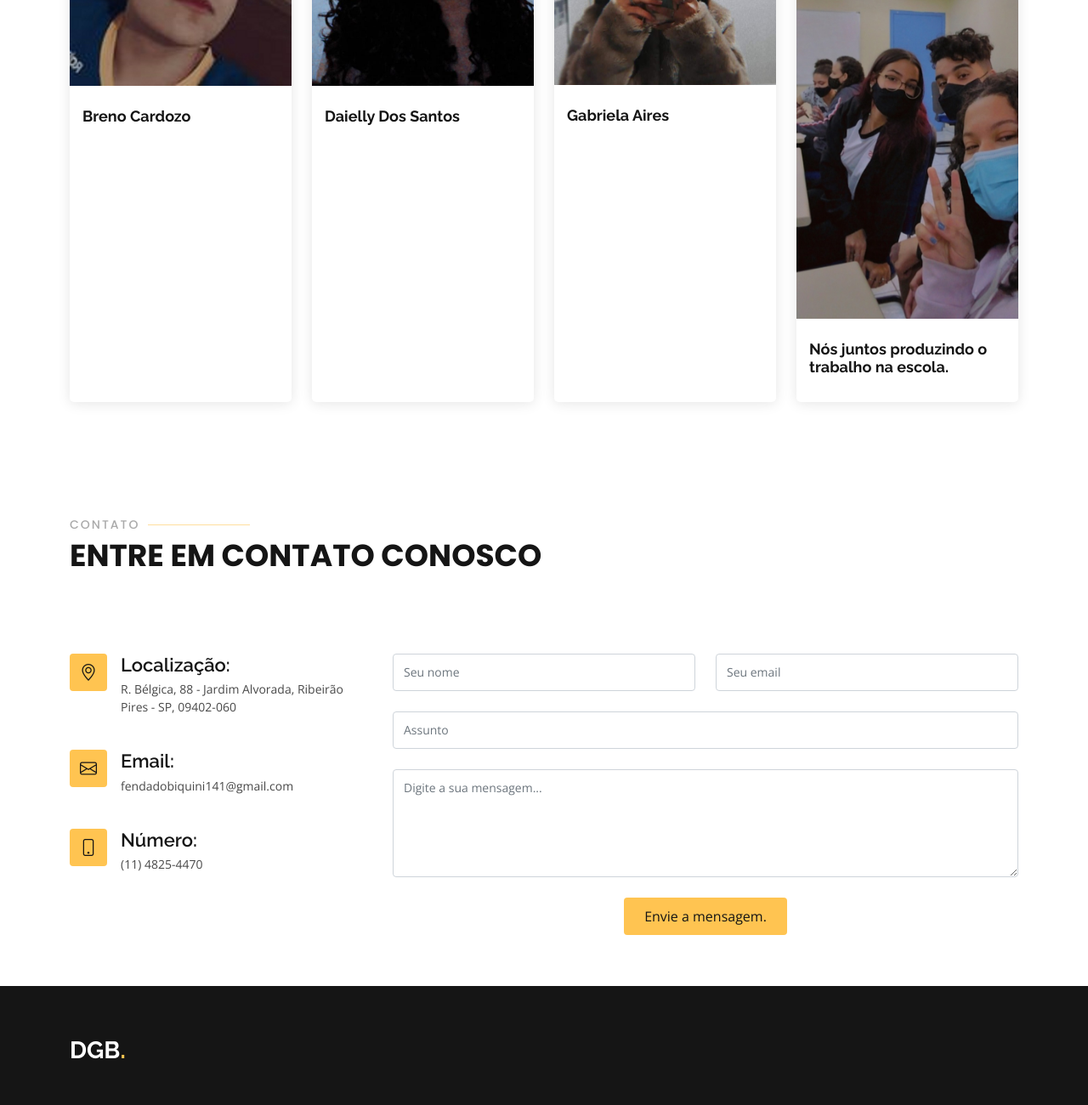
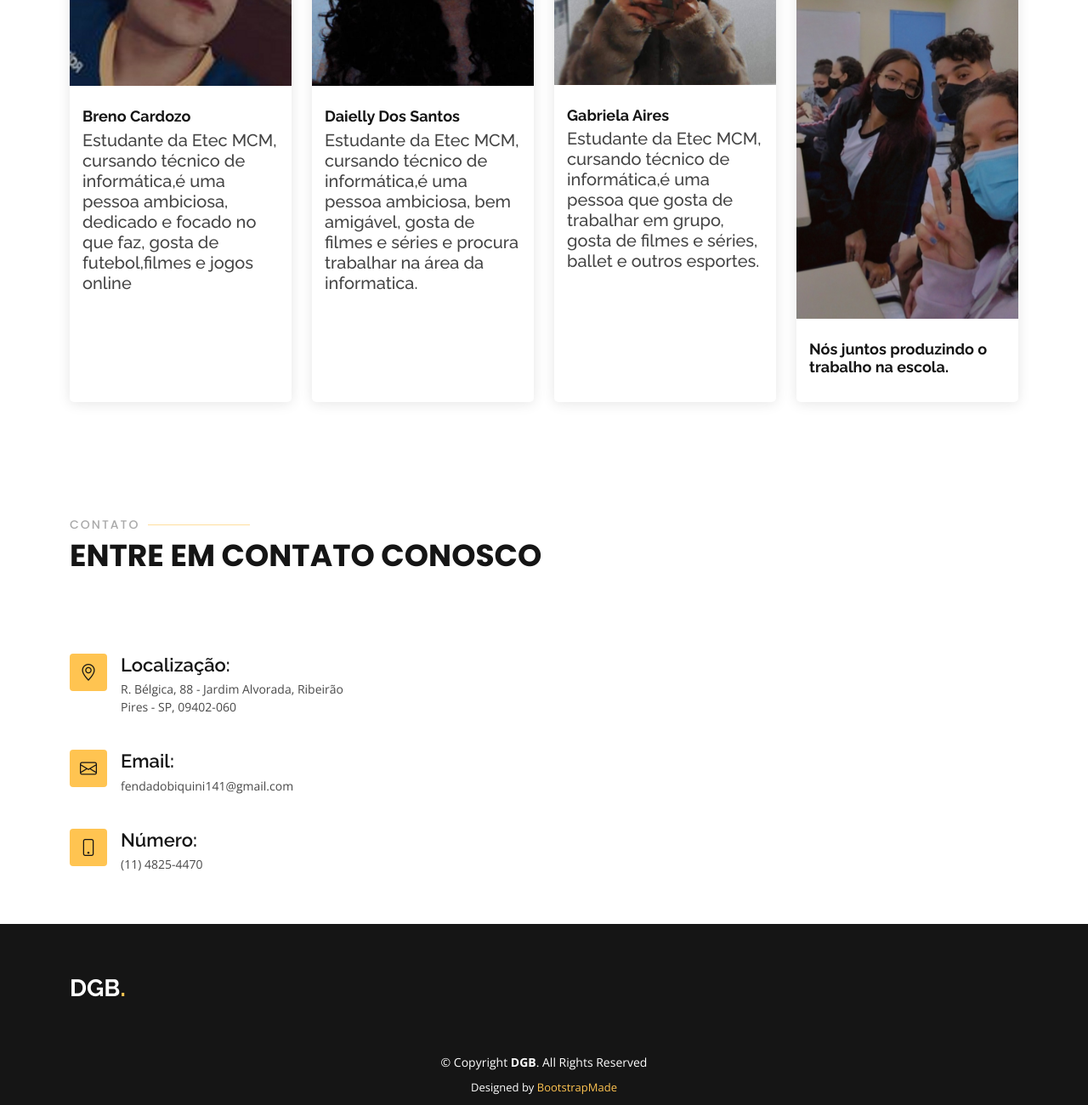
Before and after one commit to Gabreday/livro-digital, a plain HTML site: page index.html in a window 1280 px wide. Shown: the part 5895-7195 px from the top of the page at 85% size. Drawn offline with nearby package versions, Linux system fonts and the light colour scheme.

Commit message:
Add files via upload

```diff
--- a/index.html
+++ b/index.html
@@ -450,6 +450,7 @@
               </div>
               <div class="member-info">
                 <h4>Breno Cardozo</h4>
+                <h5>Estudante da Etec MCM, cursando técnico de informática,é uma pessoa ambiciosa, dedicado e focado no que faz, gosta de futebol,filmes e jogos online</h5>
               </div>
             </div>
           </div>
@@ -464,6 +465,7 @@
               </div>
               <div class="member-info">
                 <h4>Daielly Dos Santos</h4>
+                <h5>Estudante da Etec MCM, cursando técnico de informática,é uma pessoa ambiciosa, bem amigável, gosta de filmes e séries e procura trabalhar na área da informatica.</h5>
               </div>
             </div>
           </div>
@@ -478,6 +480,7 @@
               </div>
               <div class="member-info">
                 <h4>Gabriela Aires</h4>
+                <h5>Estudante da Etec MCM, cursando técnico de informática,é uma pessoa que gosta de trabalhar em grupo, gosta de filmes e séries, ballet e outros esportes.</h5>
               </div>
             </div>
           </div>
@@ -533,32 +536,7 @@
 
           </div>
 
-          <div class="col-lg-8 mt-5 mt-lg-0">
 
-            <form action="forms/contact.php" method="post" role="form" class="php-email-form">
-              <div class="row">
-                <div class="col-md-6 form-group">
-                  <input type="text" name="name" class="form-control" id="name" placeholder="Seu nome" required>
-                </div>
-                <div class="col-md-6 form-group mt-3 mt-md-0">
-                  <input type="email" class="form-control" name="email" id="email" placeholder="Seu email" required>
-                </div>
-              </div>
-              <div class="form-group mt-3">
-                <input type="text" class="form-control" name="subject" id="subject" placeholder="Assunto" required>
-              </div>
-              <div class="form-group mt-3">
-                <textarea class="form-control" name="message" rows="5" placeholder="Digite a sua mensagem..." required></textarea>
-              </div>
-              <div class="my-3">
-                <div class="loading">Carregando</div>
-                <div class="error-message"></div>
-                <div class="sent-message">Sua mensagem foi enviada. Obrigado!</div>
-              </div>
-              <div class="text-center"><button type="submit">Envie a mensagem.</button></div>
-            </form>
-
-          </div>
 
         </div>
 
```
